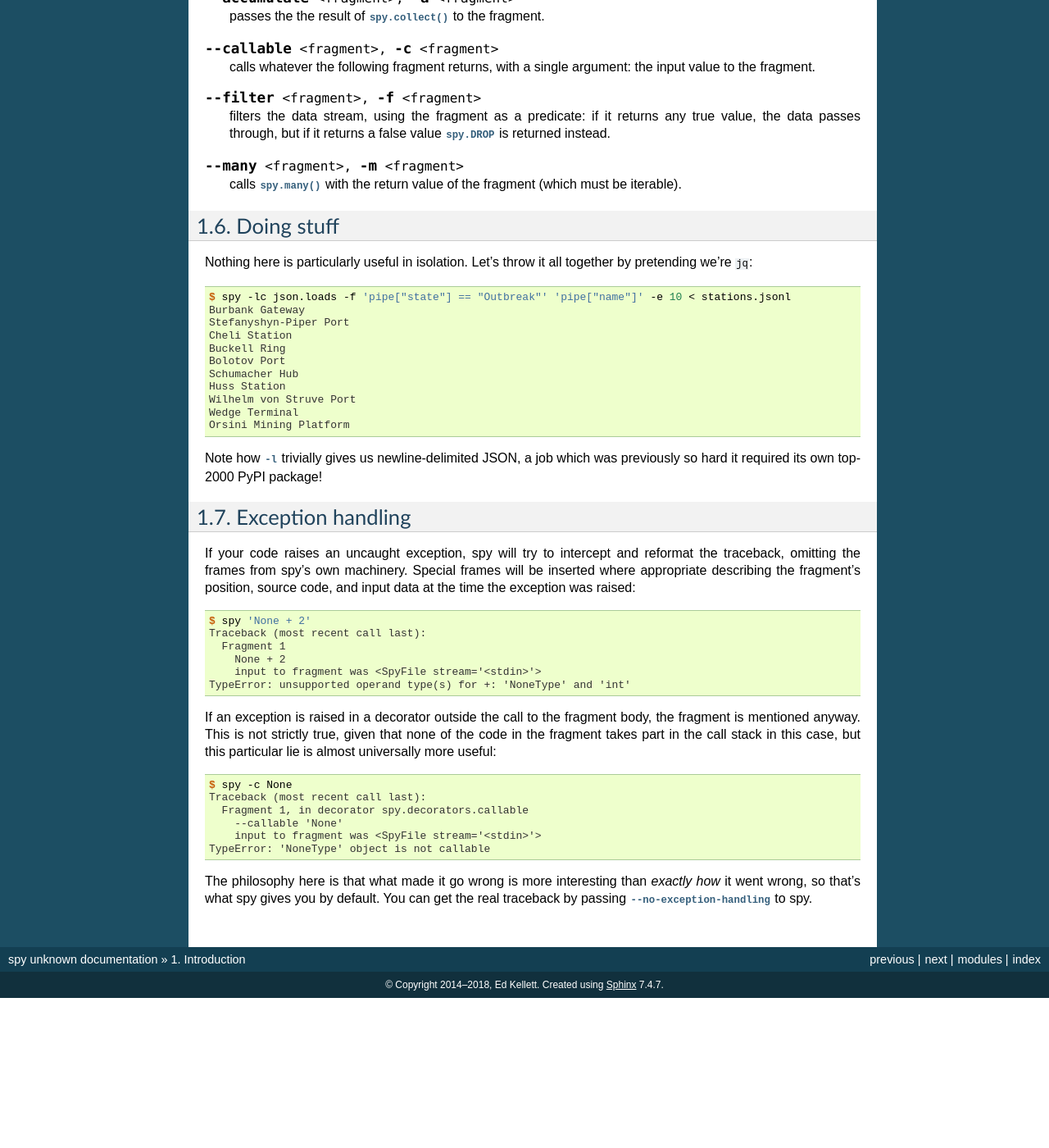
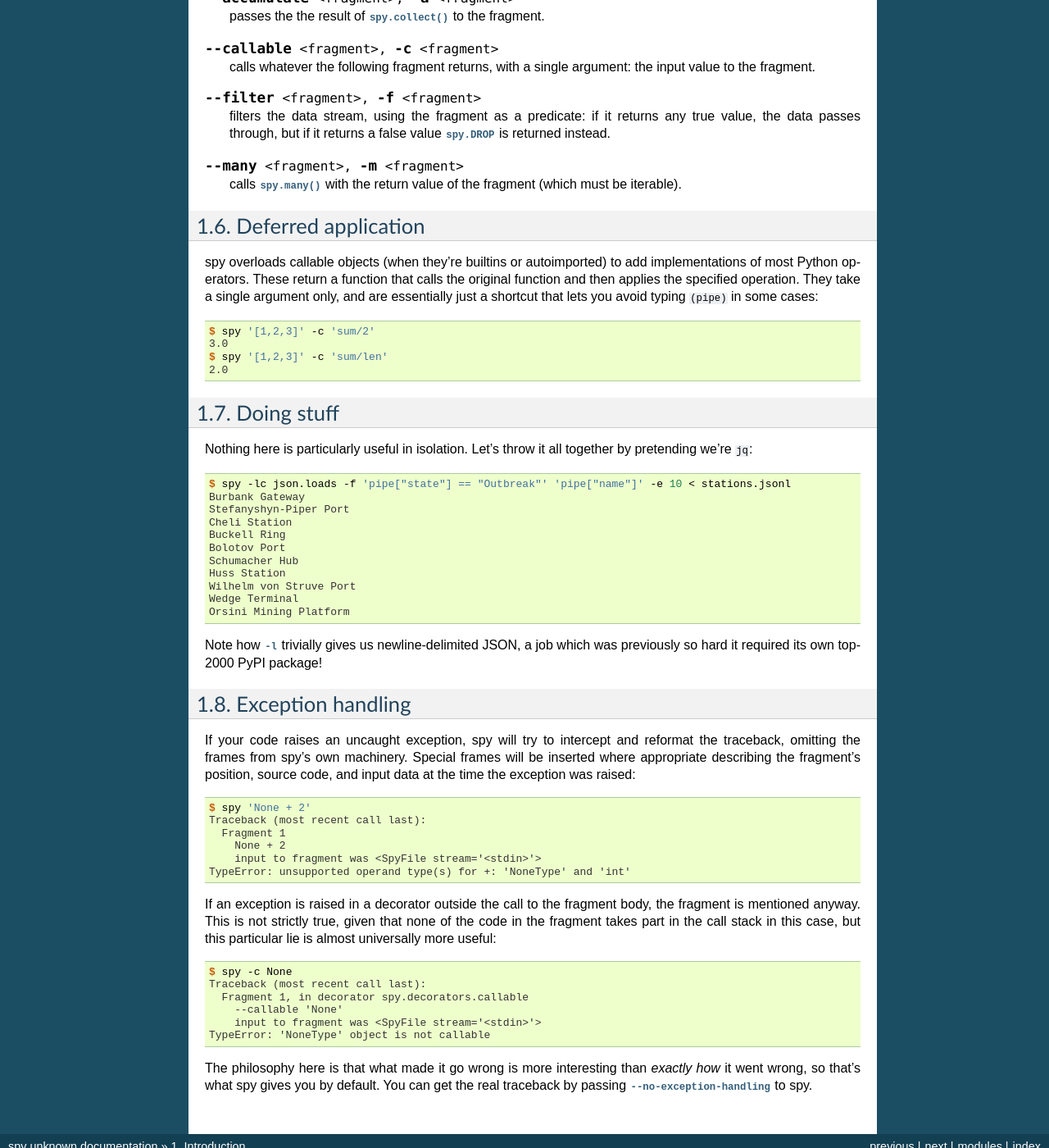
Before and after one commit to edk0/spy, a Sphinx documentation site: the page built from doc/intro.rst, in a window 1280 px wide and 1400 px high, scrolled down 2058 px. Shown: the whole window at 82% size. Built offline with Sphinx 7.4.7, drawn with Linux system fonts in a browser that asks for light colours; before the commit the page ends 3275 px from its top, so only the background shows below that; some of the changed text lies outside the part shown.

Commit message:
Document function operator hack

```diff
--- a/doc/intro.rst
+++ b/doc/intro.rst
@@ -159,6 +159,23 @@ the CLI:
    be :term:`iterable`).
 
 
+Deferred application
+====================
+
+spy overloads callable objects (when they're builtins or autoimported) to add
+implementations of most Python operators. These return a function that calls the
+original function and then applies the specified operation. They take a single
+argument only, and are essentially just a shortcut that lets you avoid typing
+``(pipe)`` in some cases:
+
+.. code-block:: console
+
+   $ spy '[1,2,3]' -c 'sum/2'
+   3.0
+   $ spy '[1,2,3]' -c 'sum/len'
+   2.0
+
+
 Doing stuff
 ===========
 
```
